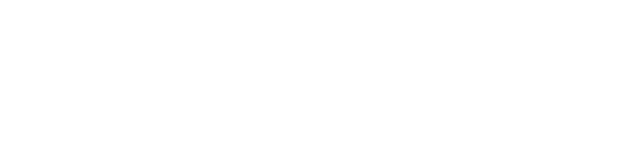
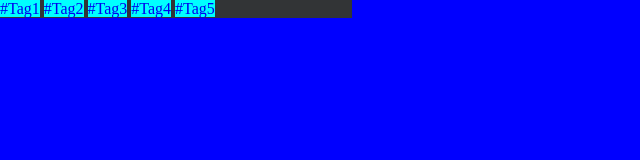
Before and after one commit to MathiasHobler/social-app, a plain HTML site: page components/html/search.html in a window 1280 px wide. Shown: the whole page, without its empty margins (0-640 px from the left). Drawn offline with Linux system fonts and the light colour scheme; files that its build step writes are made by us from their sources; files whose address does not match are found by name.

Commit message:
problem by css

```diff
--- a/components/css/search.css
+++ b/components/css/search.css
@@ -0,0 +1,13 @@
+.tagreel {
+  background-color: var(--dgray);
+  max-width: 22em;
+}
+
+a {
+  background-color: aqua;
+  text-decoration: none;
+}
+
+body {
+  background-color: blue;
+}
--- a/components/html/search.html
+++ b/components/html/search.html
@@ -10,7 +10,13 @@
   </head>
   <body>
     <main>
-      <section class="tag_reel"></section>
+      <section class="tagreel" id="reel">
+        <a class="tagreel__item" href="#">#Tag1</a>
+        <a class="tagreel__item" href="#">#Tag2</a>
+        <a class="tagreel__item" href="#">#Tag3</a>
+        <a class="tagreel__item" href="#">#Tag4</a>
+        <a class="tagreel__item" href="#">#Tag5</a>
+      </section>
     </main>
   </body>
 </html>
```
